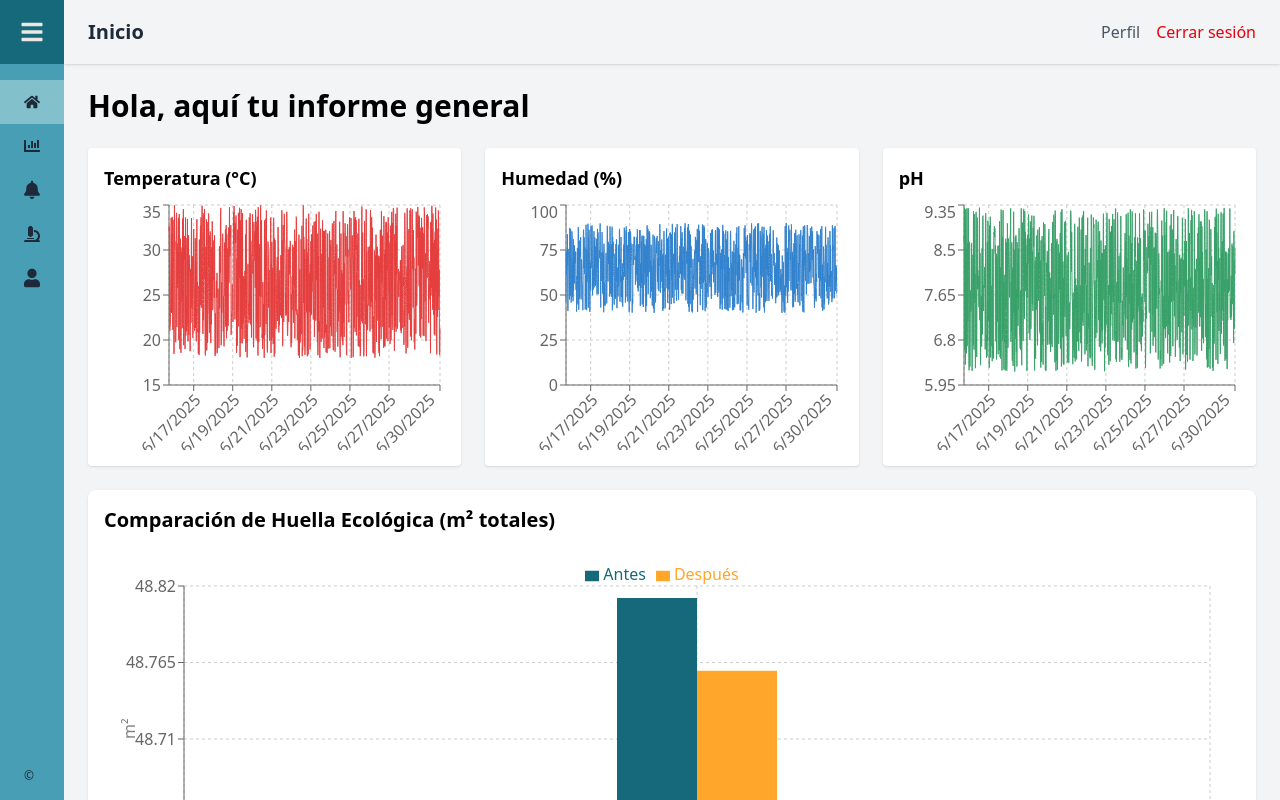
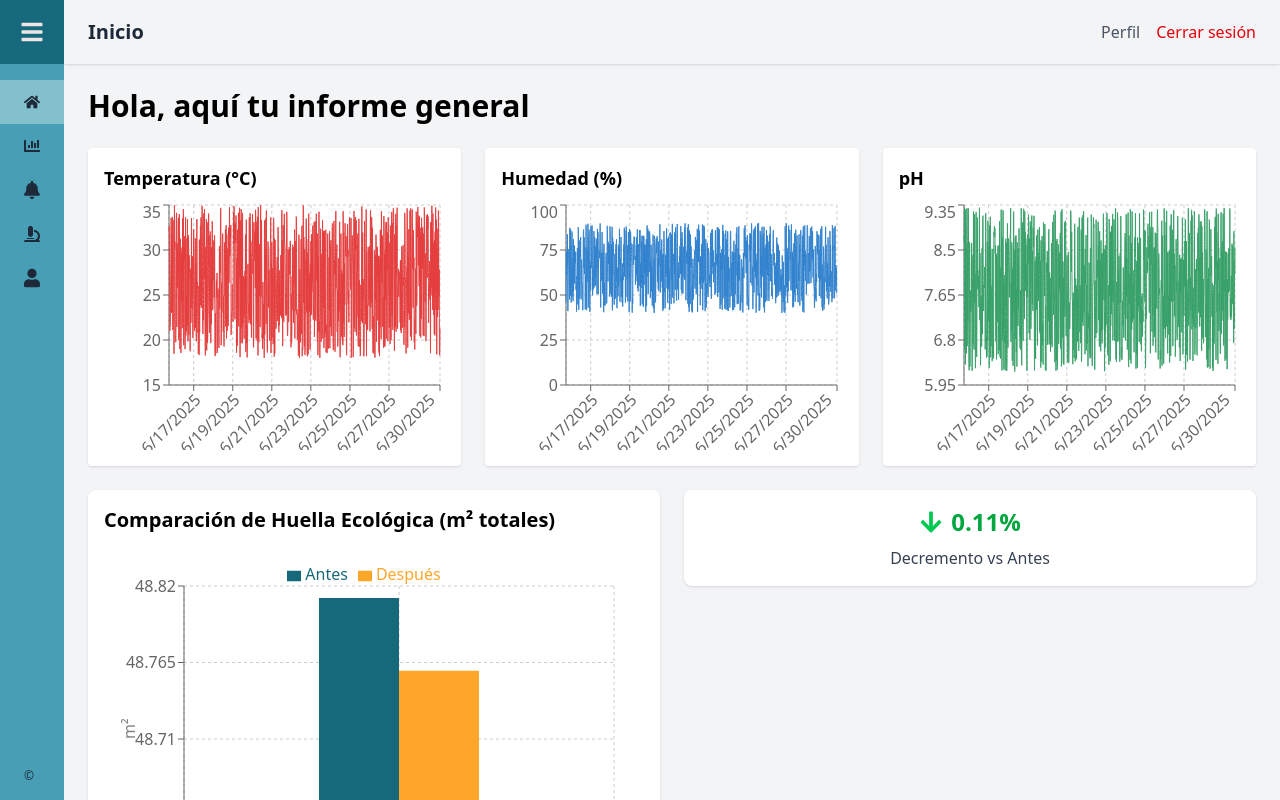
Before and after one commit to Manuel-GarCed/proyecto_tesis, a React (Vite) app: page /home in a window 1280 px wide. Built offline with nearby package versions, Linux system fonts and the light colour scheme; sample sign-in values are in the browser's storage.

Commit message:
añadido indicador variacion

```diff
--- /dev/null
+++ b/src/components/VariationIndicator.jsx
@@ -0,0 +1,37 @@
+import React from 'react';
+import { FaArrowUp, FaArrowDown } from 'react-icons/fa';
+
+export default function VariationIndicator({ data }) {
+  // 1) Calculamos las sumas igual que en el chart
+  const totalHaAntes = data.reduce((sum, row) => sum + (row.Antes || 0), 0);
+  const totalHaDesp  = data.reduce((sum, row) => sum + (row['Después'] || 0), 0);
+  const m2Antes      = totalHaAntes * 10000;
+  const m2Desp       = totalHaDesp  * 10000;
+
+  // 2) Cálculo de diferencia y porcentaje
+  const diff = m2Desp - m2Antes;
+  const pct  = totalHaAntes === 0
+    ? 0
+    : (diff / (totalHaAntes * 10000)) * 100;
+  const isIncrease = diff >= 0;
+
+  // 3) Formato de porcentaje con signo
+  const pctText = `${Math.abs(pct).toFixed(2)}%`;
+
+  return (
+    <div className="p-4 bg-white rounded-lg shadow flex flex-col items-center justify-center">
+      <div className="flex items-center">
+        {isIncrease
+          ? <FaArrowUp className="text-red-500" size={24}/>
+          : <FaArrowDown className="text-green-500" size={24}/>
+        }
+        <span className={`ml-2 text-2xl font-bold ${isIncrease ? 'text-red-600' : 'text-green-600'}`}>
+          {pctText}
+        </span>
+      </div>
+      <div className="mt-2 text-gray-700">
+        {isIncrease ? 'Incremento' : 'Decremento'} vs Antes
+      </div>
+    </div>
+  );
+}
--- a/src/pages/Home.jsx
+++ b/src/pages/Home.jsx
@@ -5,6 +5,7 @@ import TemperatureChart from '../components/TemperatureChart';
 import HumidityChart from '../components/HumidityChart';
 import PhChart from '../components/PhChart';
 import EcologicalFootprintChart from '../components/EcologicalFootprintChart';
+import VariationIndicator           from '../components/VariationIndicator';
 
 export default function Home() {
   const data = useSensorData();
@@ -22,7 +23,10 @@ console.log(data);
         <PhChart          data={data} />
       </div>
       {/* Gráfico de huella ecológica */}
-      <EcologicalFootprintChart data={footprintData}/>
+      <div className="grid grid-cols-1 lg:grid-cols-2 gap-6 items-start">
+        <EcologicalFootprintChart data={footprintData}/>
+        <VariationIndicator      data={footprintData} />
+      </div>
     </div>
   );
 }
```
